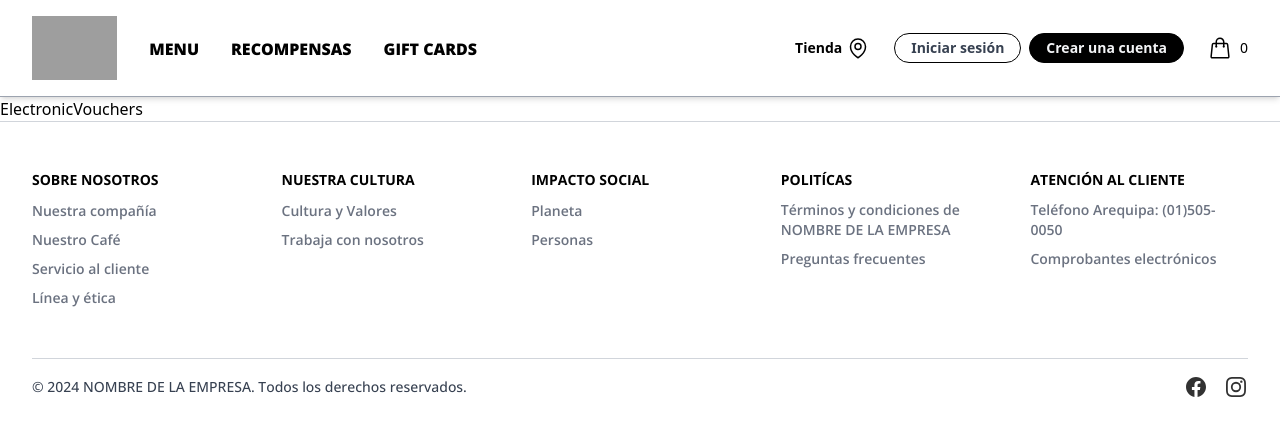
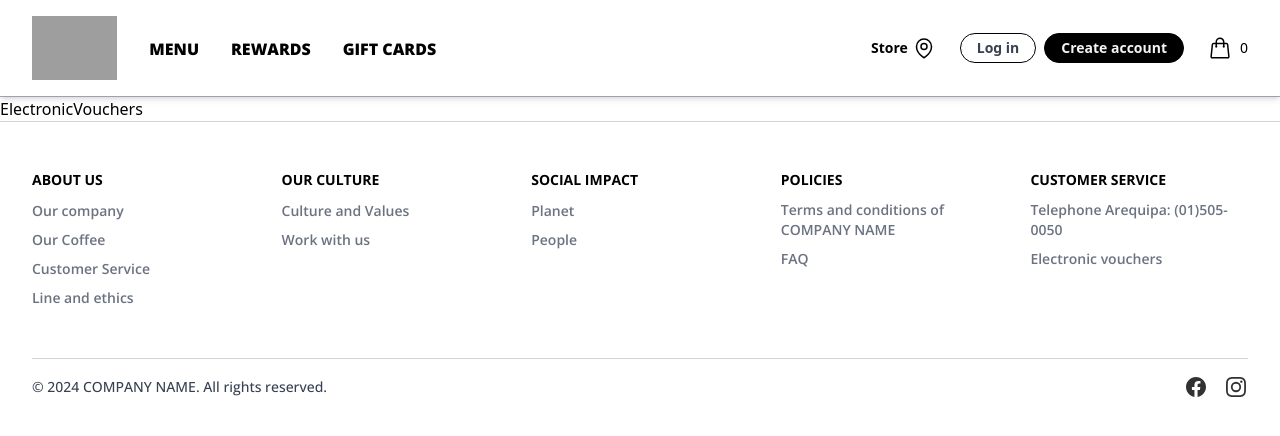
Before and after one commit to baacdev/coffee-shop, a React (Vite) app: page /electronic-vouchers in a window 1280 px wide. Shown: the top 436 px of the page. Built offline with nearby package versions, Linux system fonts and the light colour scheme; grey boxes are pictures that could not be loaded.

Commit message:
Language changes from Spanish to English and route corrections

```diff
--- a/src/App.jsx
+++ b/src/App.jsx
@@ -76,7 +76,7 @@ function App() {
 
          {/* Ruta de los links del footer */}
          <Route path='/our-company' element={<OurCompany /> } />
-         <Route path='/our-eoffee' element={<OurCoffee /> } />
+         <Route path='/our-coffee' element={<OurCoffee /> } />
          <Route path='/customer-service' element={<CustomerService /> } />
          <Route path='/line-and-ethics' element={<LineAndEthics /> } />
          <Route path='/culture-and-values' element={<CultureAndValues /> } />
--- a/src/Components/Footer.jsx
+++ b/src/Components/Footer.jsx
@@ -5,74 +5,74 @@ import { Link } from 'react-router-dom';
 // links
 const SITEMAP = [
   {
-    title: 'Sobre Nosotros',
+    title: 'About Us',
     links: [
       {
-        name: 'Nuestra compañía',
+        name: 'Our company',
         href: '/our-company',
       },
       {
-        name: 'Nuestro Café',
-        href: '/our-eoffee',
+        name: 'Our Coffee',
+        href: '/our-coffee',
       },
       {
-        name: 'Servicio al cliente',
+        name: 'Customer Service',
         href: '/customer-service',
       },
       {
-        name: 'Línea y ética',
+        name: 'Line and ethics',
         href: '/line-and-ethics',
       },
     ],
   },
   {
-    title: 'Nuestra Cultura',
+    title: 'Our Culture',
     links: [
       {
-        name: 'Cultura y Valores',
+        name: 'Culture and Values',
         href: '/culture-and-values',
       },
       {
-        name: 'Trabaja con nosotros',
+        name: 'Work with us',
         href: '/work-with-us',
       },
     ],
   },
   {
-    title: 'Impacto Social',
+    title: 'Social Impact',
     links: [
       {
-        name: 'Planeta',
+        name: 'Planet',
         href: '/planet',
       },
       {
-        name: 'Personas',
+        name: 'People',
         href: '/people',
       },
     ],
   },
   {
-    title: 'Politícas',
+    title: 'Policies',
     links: [
       {
-        name: 'Términos y condiciones de NOMBRE DE LA EMPRESA',
+        name: 'Terms and conditions of COMPANY NAME',
         href: '/terminos-y-condiciones',
       },
       {
-        name: 'Preguntas frecuentes',
+        name: 'FAQ',
         href: '/preguntas-frecuentes',
       },
     ],
   },
   {
-    title: 'Atención al cliente',
+    title: 'Customer service',
     links: [
       {
-        name: 'Teléfono Arequipa: (01)505-0050',
+        name: 'Telephone Arequipa: (01)505-0050',
         href: '/',
       },
       {
-        name: 'Comprobantes electrónicos',
+        name: 'Electronic vouchers',
         href: '/electronic-vouchers',
       },
     ],
@@ -116,7 +116,7 @@ function Footer() {
             variant='small'
             className='text-gray-700 text-center font-medium font-opensans mb-4 md:mb-0'
           >
-            &copy; {currentYear} <a>NOMBRE DE LA EMPRESA</a>. Todos los derechos reservados.
+            &copy; {currentYear} <a>COMPANY NAME</a>. All rights reserved.
           </Typography>
           <div className='flex gap-4 text-blue-gray-900 sm:justify-center'>
             <Typography as='a' href='#' className='opacity-80 transition-opacity hover:opacity-100'>
--- a/src/Components/Navbar.jsx
+++ b/src/Components/Navbar.jsx
@@ -13,7 +13,7 @@ import { Bars3Icon, ShoppingBagIcon, XMarkIcon, MapPinIcon } from '@heroicons/re
 const navigation = {
   pages: [
     { name: 'Menu', href: '/ecommerce/section/menu' },
-    { name: 'Recompensas', href: '/rewards' },
+    { name: 'Rewards', href: '/rewards' },
     { name: 'GIFT CARDS', href: '/gift' },
   ],
 };
@@ -89,7 +89,7 @@ function Navbar() {
                       className='bg-transparent hover:bg-gray-200 text-gray-700 font-semibold py-1 px-4 border border-black rounded-full'
                       onClick={() => setOpen(false)}
                     >
-                      Iniciar sesión
+                      Log in
                     </Link>
                   </div>
                   <div className='flow-root'>
@@ -98,7 +98,7 @@ function Navbar() {
                       className='bg-black hover:bg-gray-700 text-gray-100 font-semibold py-1 px-4 border border-black rounded-full'
                       onClick={() => setOpen(false)}
                     >
-                      Crear una cuenta
+                      Create account
                     </Link>
                   </div>
                 </div>
@@ -162,12 +162,12 @@ function Navbar() {
               <div className='ml-auto flex items-center'>
                 <div className='ml-4 flow-root lg:mr-6'>
                   <Link to={'/ecommerce/store-locator'} className='group -m-2 flex items-center p-2'>
-                    <span className='mr-1 text-sm font-semibold text-black group-hover:text-orange-600'>Tienda</span>
+                    <span className='mr-1 text-sm font-semibold text-black group-hover:text-orange-600'>Store</span>
                     <MapPinIcon
                       className='h-6 w-6 flex-shrink-0 text-black group-hover:text-orange-600'
                       aria-hidden='true'
                     />
-                    <span className='sr-only'>ubicación</span>
+                    <span className='sr-only'>location</span>
                   </Link>
                 </div>
                 <div className='hidden lg:flex lg:flex-1 lg:items-center lg:justify-end lg:space-x-2'>
@@ -175,13 +175,13 @@ function Navbar() {
                     to={'/account/login'}
                     className='bg-transparent hover:bg-gray-200 text-sm text-gray-700 font-semibold py-1 px-4 border border-black rounded-full'
                   >
-                    Iniciar sesión
+                    Log in
                   </Link>
                   <Link
                     to={'/account/register'}
                     className='bg-black hover:bg-gray-700 text-sm text-gray-100 font-semibold py-1 px-4 border border-black rounded-full'
                   >
-                    Crear una cuenta
+                    Create account
                   </Link>
                 </div>
 
@@ -193,7 +193,7 @@ function Navbar() {
                       aria-hidden='true'
                     />
                     <span className='ml-2 text-sm font-medium text-black group-hover:text-gray-500'>0</span>
-                    <span className='sr-only'>artículos en la cesta, ver bolsa</span>
+                    <span className='sr-only'>items in cart, see bag</span>
                   </Link>
                 </div>
               </div>
--- a/src/Pages/HomePage.jsx
+++ b/src/Pages/HomePage.jsx
@@ -8,7 +8,7 @@ const promotions = [
     description: 'Get to know the coffee methods and take home your favorite.',
     promotionStartDate: '',
     promotionEndDate: '',
-    href:'/ecommerce/section/menu/merch-y-cafe-en-grano/merch',
+    href: '/ecommerce/section/menu/merch-y-cafe-en-grano/merch',
     buttonName: 'Buy now',
     imageAlt: 'A coffee maker, tea maker, and glass pitcher arranged on a countertop.',
     imageSrc: '/assets/img/electrodomesticos.jpeg'
@@ -19,7 +19,7 @@ const promotions = [
     description: 'Register and enjoy our exclusive pre-sale.',
     promotionStartDate: '',
     promotionEndDate: '',
-    href:'/account/register',
+    href: '/account/register',
     buttonName: 'Sign up',
     imageAlt: 'Stanley stainless steel water bottle: a durable and sleek hydration solution for on-the-go adventures.',
     imageSrc: '/assets/img/stanley-termo.png'
@@ -30,7 +30,7 @@ const promotions = [
     description: 'Order in store your perfect combination to start the day with joy and good taste.',
     promotionStartDate: '01-04-2024',
     promotionEndDate: '16-09-2024',
-    href:'/ecommerce/section/menu',
+    href: '/ecommerce/section/menu',
     buttonName: 'Learn more',
     imageAlt: 'Caramel apple latte in a Starbucks cup, topped with whipped cream and caramel drizzle.',
     imageSrc: '/assets/img/caremel_macchiato_bananaa_bread.jpg'
@@ -41,7 +41,7 @@ const promotions = [
     description: 'Enjoy our delicious coffee-free vanilla Frappuccino with mango dragon fruit.',
     promotionStartDate: '09-02-2024',
     promotionEndDate: '21-07-2024',
-    href:'/ecommerce/section/menu/bebidas/frappuccinos',
+    href: '/ecommerce/section/menu/bebidas/frappuccinos',
     buttonName: 'Learn more',
     imageAlt: 'Two glasses of pink milkshake topped with whipped cream, served in clear glassware.',
     imageSrc: '/assets/img/frappuccino-rosa.jpg'
@@ -53,29 +53,29 @@ function HomePage() {
     <>
       <div className='bg-white flex min-h-[100vh]'>
         <div className='bg-white mt-10 mb-10 mx-auto max-w-2xl flex flex-col items-center gap-y-16 lg:max-w-7xl'>
-          {promotions.map((promocion) => (
-            <div key={promocion.id} className='bg-stone-100 flex flex-col lg:flex-row items-center lg:pb-0'>
+          {promotions.map((promotion) => (
+            <div key={promotion.id} className='bg-stone-100 flex flex-col lg:flex-row items-center lg:pb-0'>
               <div className='text-center m-1 lg:m-0 lg:pl-10 lg:text-left lg:w-1/2'>
                 <h2 className='mt-3 text-2xl font-bold font-opensans tracking-tight text-orange-900 sm:text-5xl sm:mt-0'>
-                  {promocion.name}
+                  {promotion.name}
                 </h2>
                 <p className='mt-5 text-orange-900 text-base lg:text-lg font-bold font-opensans'>
-                  {promocion.description}
+                  {promotion.description}
                 </p>
                 <p className='mt-1 text-orange-900 text-sm lg:text-base font-semibold font-opensans'>
-                  {promocion.promotionStartDate} {promocion.promotionEndDate}
+                  {promotion.promotionStartDate} {promotion.promotionEndDate}
                 </p>
                 <Link
-                  to={promocion.href}
+                  to={promotion.href}
                   className='mt-5 w-fit mx-auto lg:mx-0 flex items-center justify-center rounded-full border border-orange-900 bg-orange-50 px-4 py-2 text-sm lg:text-base font-bold font-opensans text-orange-800 hover:bg-orange-100'
                 >
-                  {promocion.buttonName}
+                  {promotion.buttonName}
                 </Link>
               </div>
               <div className='w-full h-full mt-5 lg:mt-0 lg:ml-10 lg:w-1/2 flex justify-center'>
                 <img
-                  src={promocion.imageSrc}
-                  alt={promocion.imageAlt}
+                  src={promotion.imageSrc}
+                  alt={promotion.imageAlt}
                   className='rounded-none bg-gray-100 w-full h-full'
                 />
               </div>
```
